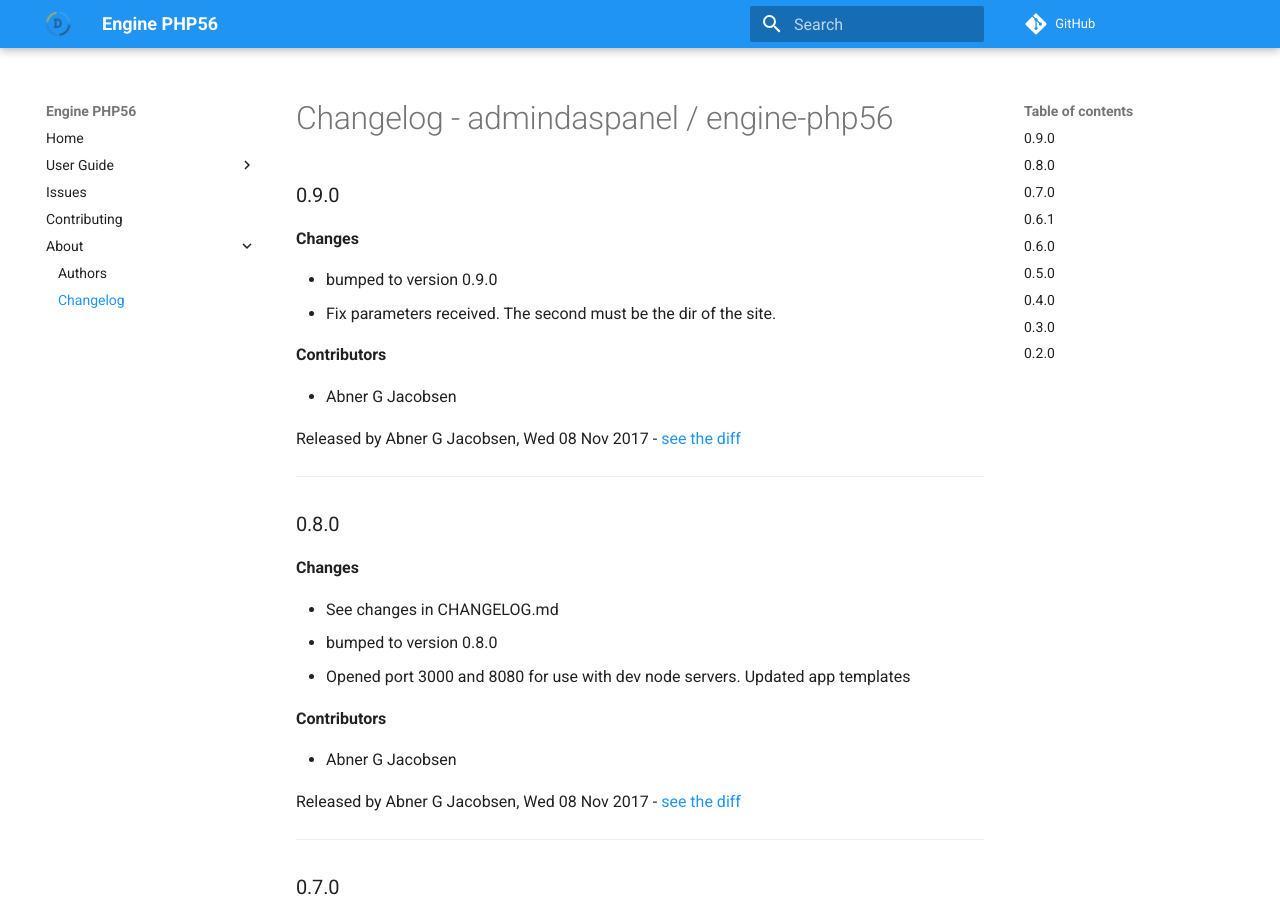
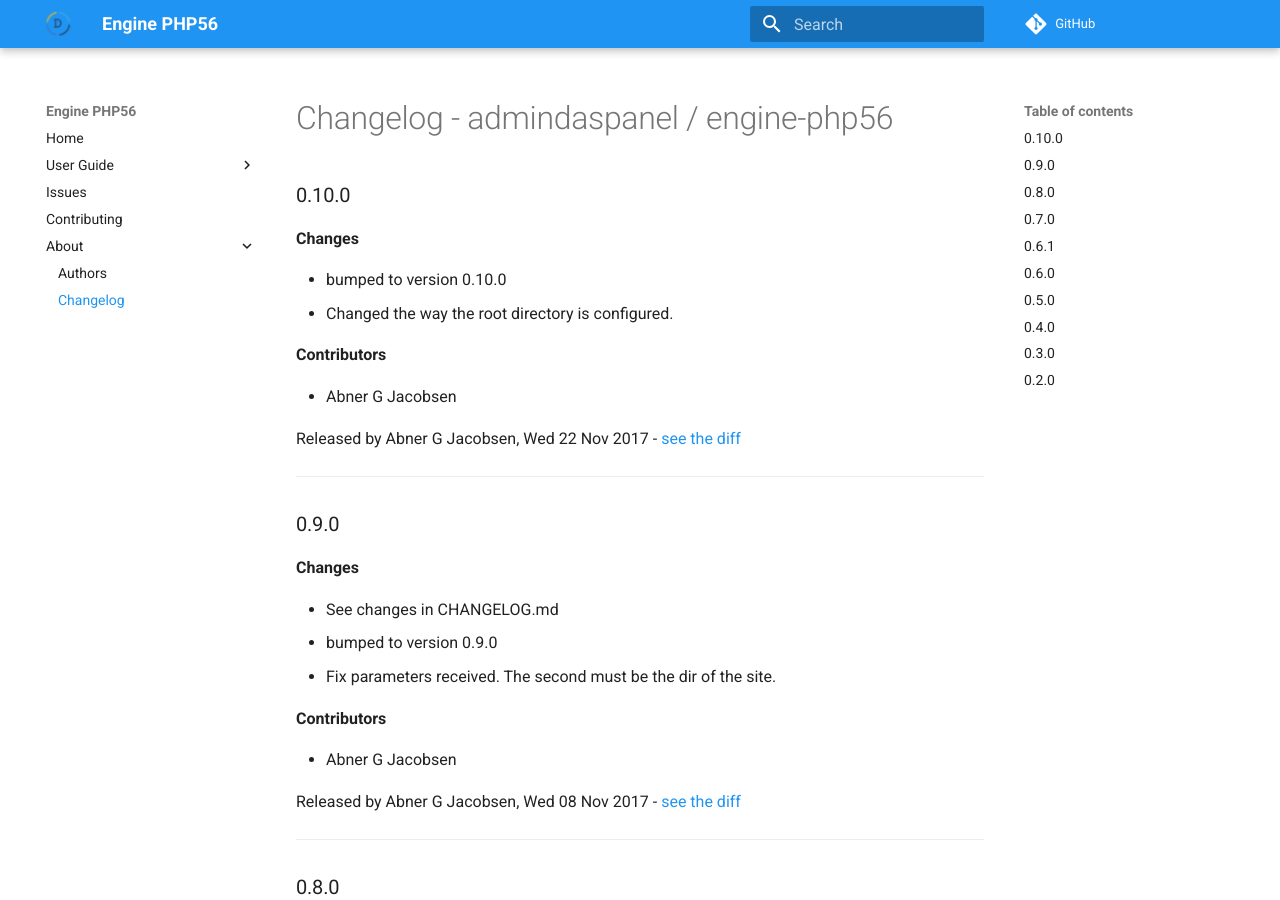
Before and after one commit to daspanel/engine-php56, an MkDocs documentation site: the page built from docs/changelog.md, in a window 1280 px wide and 900 px high. Built offline with MkDocs 1.6.1 and Material for MkDocs 9.7.7, drawn with Linux system fonts in a browser that asks for light colours; comment, search, counter and statistics services are not loaded; old or Windows-style settings are respelled for this version of MkDocs.

Commit message:
See changes in CHANGELOG.md

```diff
--- a/docs/changelog.md
+++ b/docs/changelog.md
@@ -1,8 +1,23 @@
 # Changelog - admindaspanel / engine-php56
+
+### 0.10.0
+__Changes__
+
+- bumped to version 0.10.0
+- Changed the way the root directory is configured.
+
+__Contributors__
+
+- Abner G Jacobsen
+
+Released by Abner G Jacobsen, Wed 22 Nov 2017 -
+[see the diff](https://github.com/admindaspanel/engine-php56/compare/0.9.0...0.10.0#diff)
+______________
 
 ### 0.9.0
 __Changes__
 
+- See changes in CHANGELOG.md
 - bumped to version 0.9.0
 - Fix parameters received. The second must be the dir of the site.
 
```
Also changed, not shown: CHANGELOG.md (+15 -0 lines).
